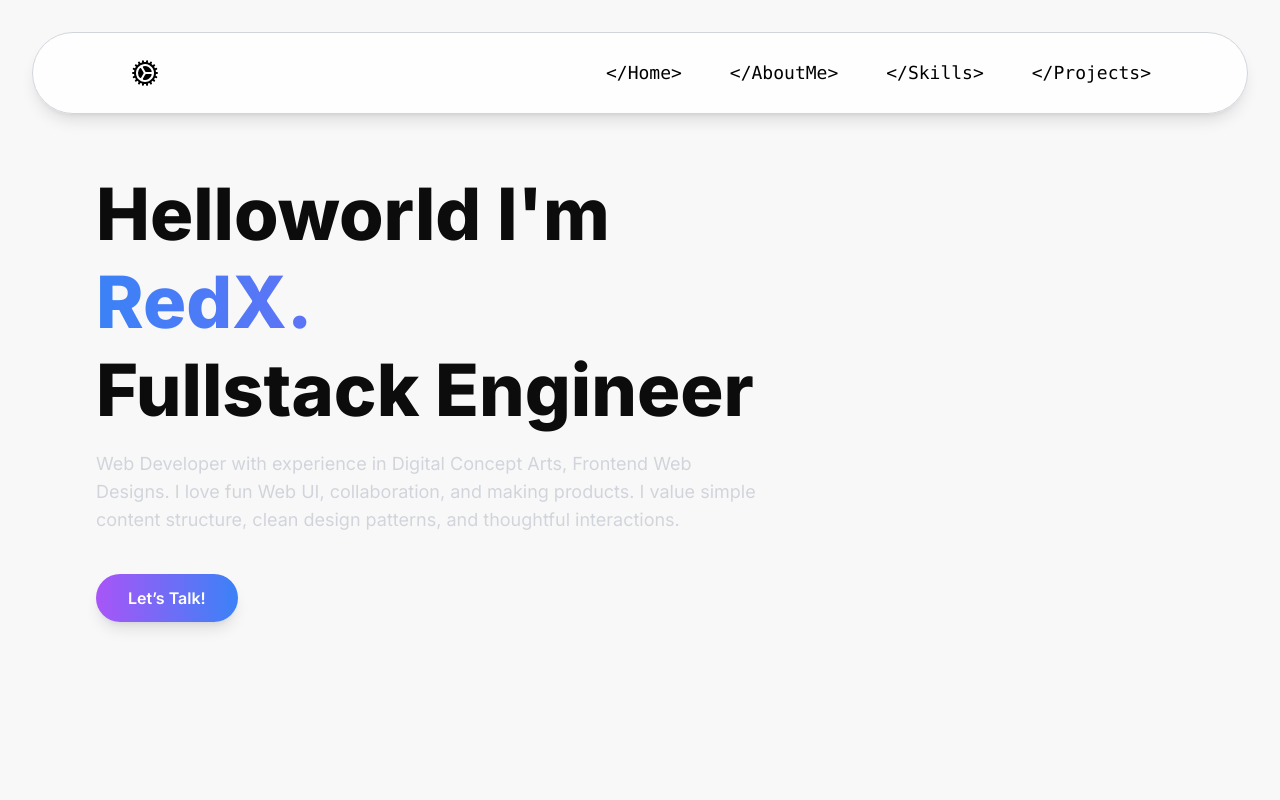
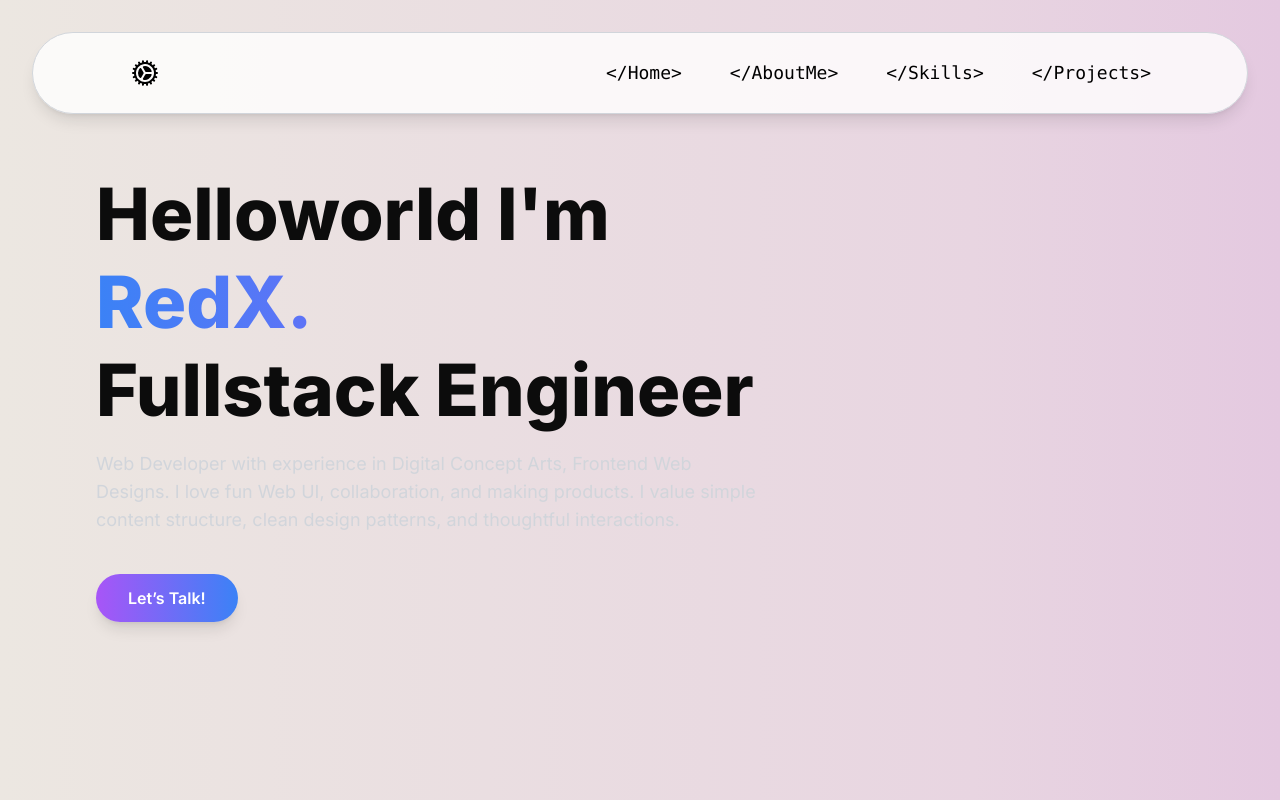
Before and after one commit to CharmTzy/NextJS-Portfolio, a Next.js app: page / in a window 1280 px wide. Built offline with nearby package versions, Linux system fonts and the light colour scheme.

Commit message:
Update #1

```diff
--- a/src/app/components/Welcome.jsx
+++ b/src/app/components/Welcome.jsx
@@ -5,7 +5,7 @@ const inter = Inter({ subsets: ["latin"] });
 
 export default function Welcome({className}) {
   return (
-    <main className="flex min-h-screen flex-col bg-[var(--bg-color)] text-[var(--text-color)]">
+    <main className="flex min-h-screen flex-col bg-custom-gradient text-[var(--text-color)]">
       {/* Hero Section */}
       <section className={`flex-1 flex flex-col items-start justify-center text-left px-6 lg:px-24 ${className}`}>
         <h1 className="text-5xl lg:text-7xl font-extrabold">
--- a/src/app/globals.css
+++ b/src/app/globals.css
@@ -21,25 +21,27 @@
   animation: slideUp 0.5s ease-out 0.5s forwards;
 }
 
+
 :root {
-  --bg-color: #f8f8f8;
+  --bg-color: linear-gradient(90deg, rgba(236,231,225,1) 0%, rgba(232,213,225,1) 76%, rgba(228,201,224,1) 100%);
   --text-color: #0c0c0c;
   --primary-gradient: linear-gradient(to right, #f39c12, #f1c40f);
 }
 
 /* Night Theme */
 [data-theme='night'] {
-  --bg-color: #0c0c0c;
+  --bg-color: linear-gradient(90deg, rgba(17,17,27,1) 0%, rgba(34,24,45,1) 62%, rgba(61,35,75,1) 100%);
   --text-color: #ffffff;
   --primary-gradient: linear-gradient(to right, #34495e, #2c3e50);
 }
 
 /* Winter Theme */
 [data-theme='winter'] {
-  --bg-color: #e0f7fa;
+  --bg-color: linear-gradient(135deg, #e0f7fa, #d0e9ff);
   --text-color: #005b96;
   --primary-gradient: linear-gradient(to right, #00c6ff, #0072ff);
 }
+
 
 body {
   background-color: var(--bg-color);
--- a/tailwind.config.js
+++ b/tailwind.config.js
@@ -8,9 +8,7 @@ module.exports = {
   theme: {
     extend: {
       backgroundImage: {
-        "gradient-radial": "radial-gradient(var(--tw-gradient-stops))",
-        "gradient-conic":
-          "conic-gradient(from 180deg at 50% 50%, var(--tw-gradient-stops))",
+        'custom-gradient': 'var(--bg-color)',
       },
     },
   },
```
